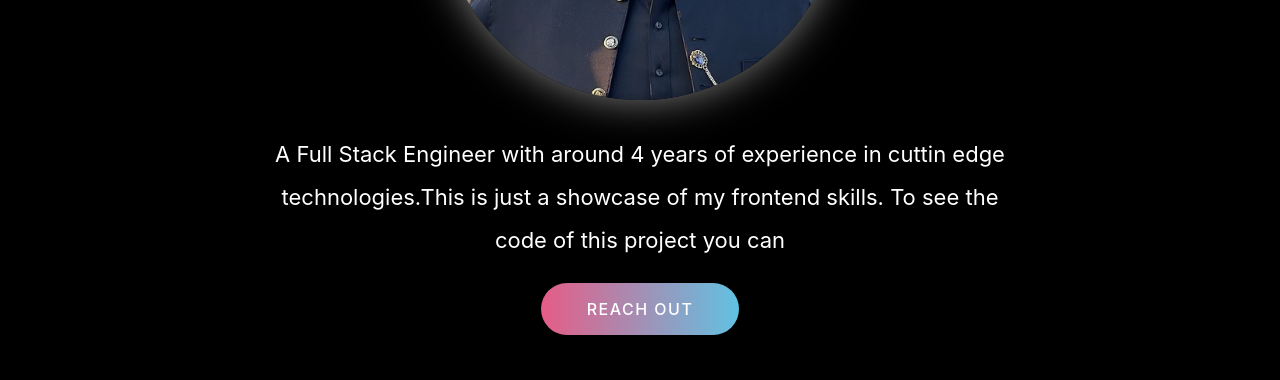
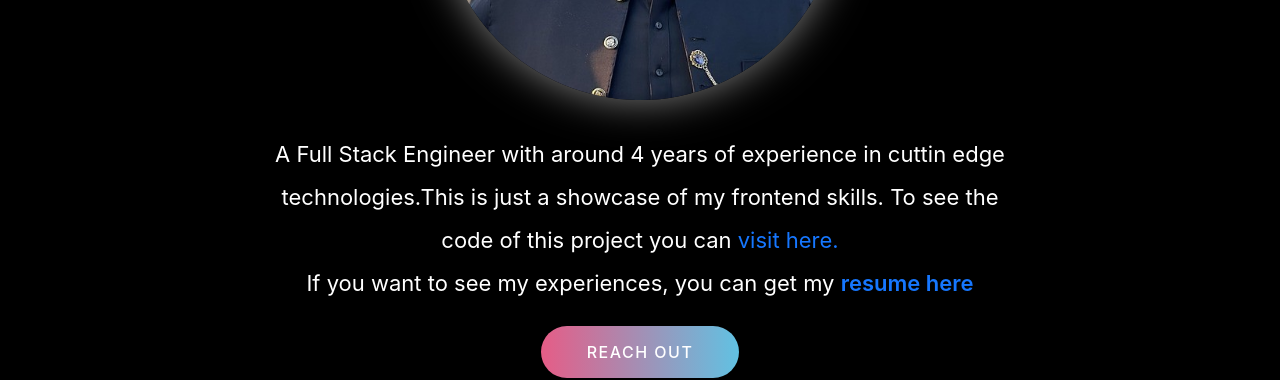
Before and after one commit to rafayfromfast/personal-web, a Next.js app: page / in a window 1280 px wide. Shown: the part 1120-1500 px from the top of the page. Built offline with nearby package versions, Linux system fonts and the light colour scheme.

Commit message:
feat: add links

```diff
--- a/components/pages/Home/Section1/Section1.tsx
+++ b/components/pages/Home/Section1/Section1.tsx
@@ -17,6 +17,21 @@ const Section1: React.FC = () => {
         <Typography.Title level={4} className={styles.text}>
           {`A Full Stack Engineer with around 4 years of experience in cuttin edge technologies.`}
           {`This is just a showcase of my frontend skills. To see the code of this project you can `}
+          <Link href={"https://github.com/rafayfromfast/personal-web"}>
+            visit here.
+          </Link>
+          <br />
+          {`If you want to see my experiences, you can get my `}
+          <strong>
+            {" "}
+            <Link
+              href={
+                "https://drive.google.com/file/d/1x3_WmPT6WfGnS5lMvvhMeQgfRDDO68Au/view?usp=sharing"
+              }
+            >
+              resume here
+            </Link>
+          </strong>
         </Typography.Title>
       </AnimateOnScroll>
 
```
